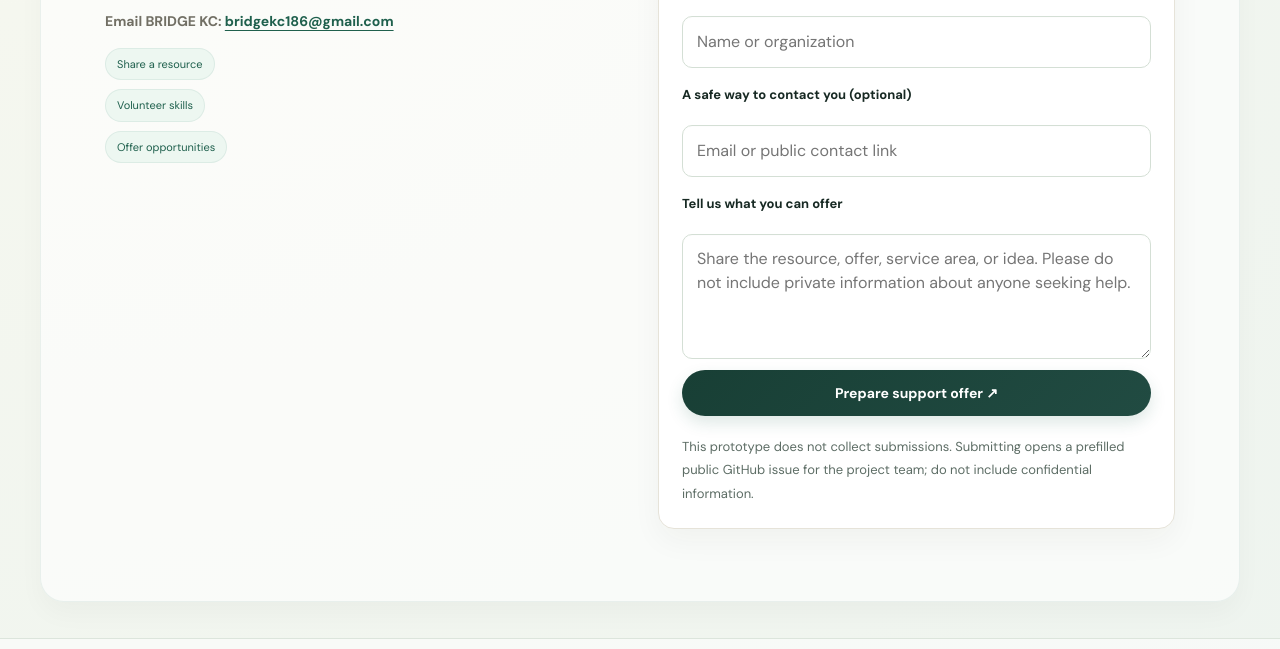
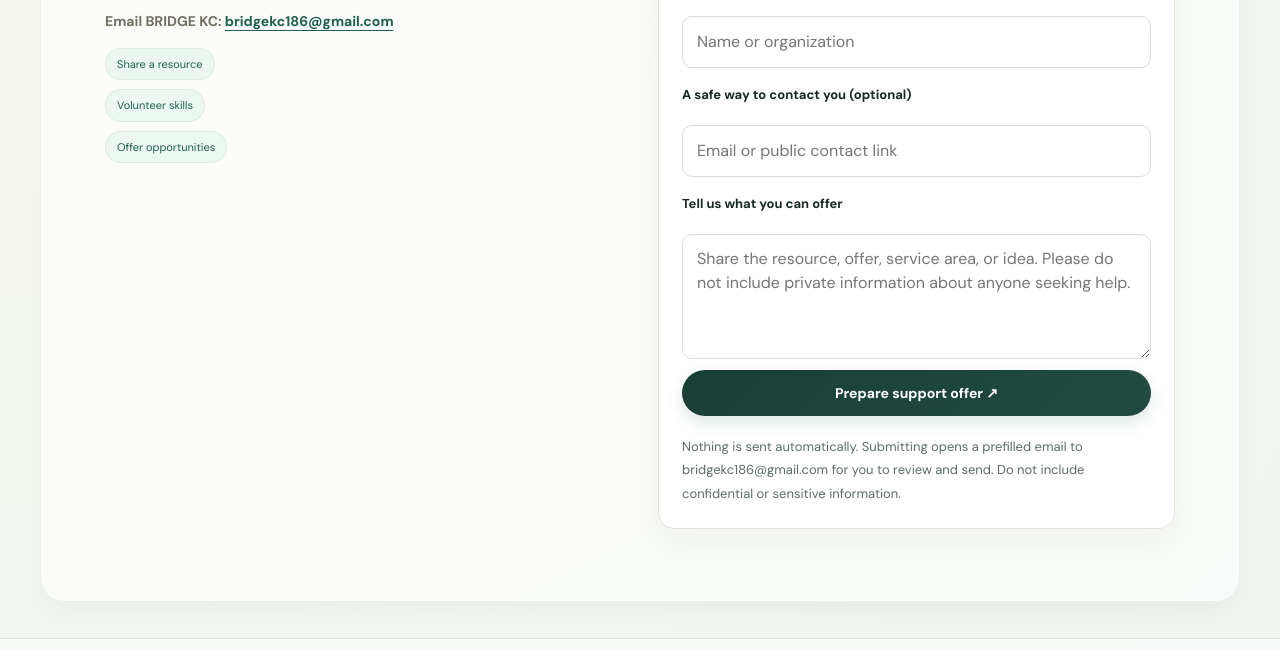
Before and after one commit to Mirathemystical/brigde-kc-, a website: page offer-help.html in a window 1280 px wide. Shown: the part 578-1227 px from the top of the page. Drawn offline with Linux system fonts and the light colour scheme.

Commit message:
Clarify how the Offer Help form submits through email

```diff
--- a/offer-help.html
+++ b/offer-help.html
@@ -46,7 +46,7 @@
         <label for="support-contact">A safe way to contact you (optional)</label><input id="support-contact" type="text" maxlength="160" placeholder="Email or public contact link">
         <label for="support-message">Tell us what you can offer</label><textarea id="support-message" rows="4" maxlength="1200" required placeholder="Share the resource, offer, service area, or idea. Please do not include private information about anyone seeking help."></textarea>
         <button class="button dark" type="submit">Prepare support offer ↗</button>
-        <p class="saved-message" id="support-message-status" role="status">This prototype does not collect submissions. Submitting opens a prefilled public GitHub issue for the project team; do not include confidential information.</p>
+        <p class="saved-message" id="support-message-status" role="status">Nothing is sent automatically. Submitting opens a prefilled email to bridgekc186@gmail.com for you to review and send. Do not include confidential or sensitive information.</p>
       </form>
     </section>
   </main>
```
